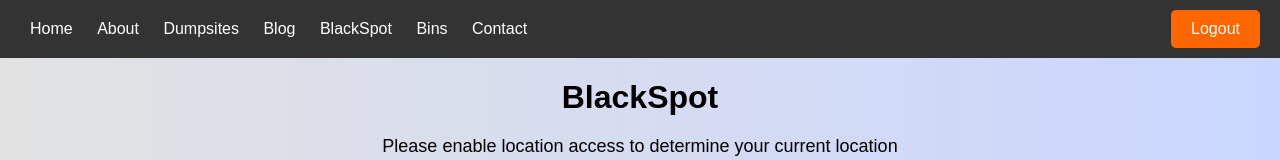
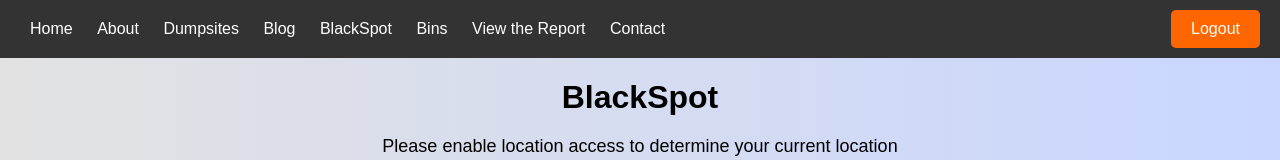
Before and after one commit to HMNS19/sih-final, a website with bundled scripts: page public/litter.html in a window 1280 px wide. Shown: the top 160 px of the page. Built offline with nearby package versions, Linux system fonts and the light colour scheme.

Commit message:
added blackspot_report

```diff
--- a/public/litter.html
+++ b/public/litter.html
@@ -17,6 +17,7 @@
         <a href="./dump.html">Dumpsites</a>
         <a href="https://trash--talk.blogspot.com/">Blog</a>
         <a href="./litter.html">BlackSpot</a>
+
         <div class="dropdown">
           <a>Bins</a>
           <div class="dropdown-content">
@@ -24,6 +25,7 @@
             <a href="./viewbin.html">View Bins</a>
           </div>
         </div>
+        <a href="./blackspots.html">View the Report</a>
         <a href="./contactus.html">Contact</a>
       </div>
       <a href="./login.html" class="download-btn">Logout</a>
```
